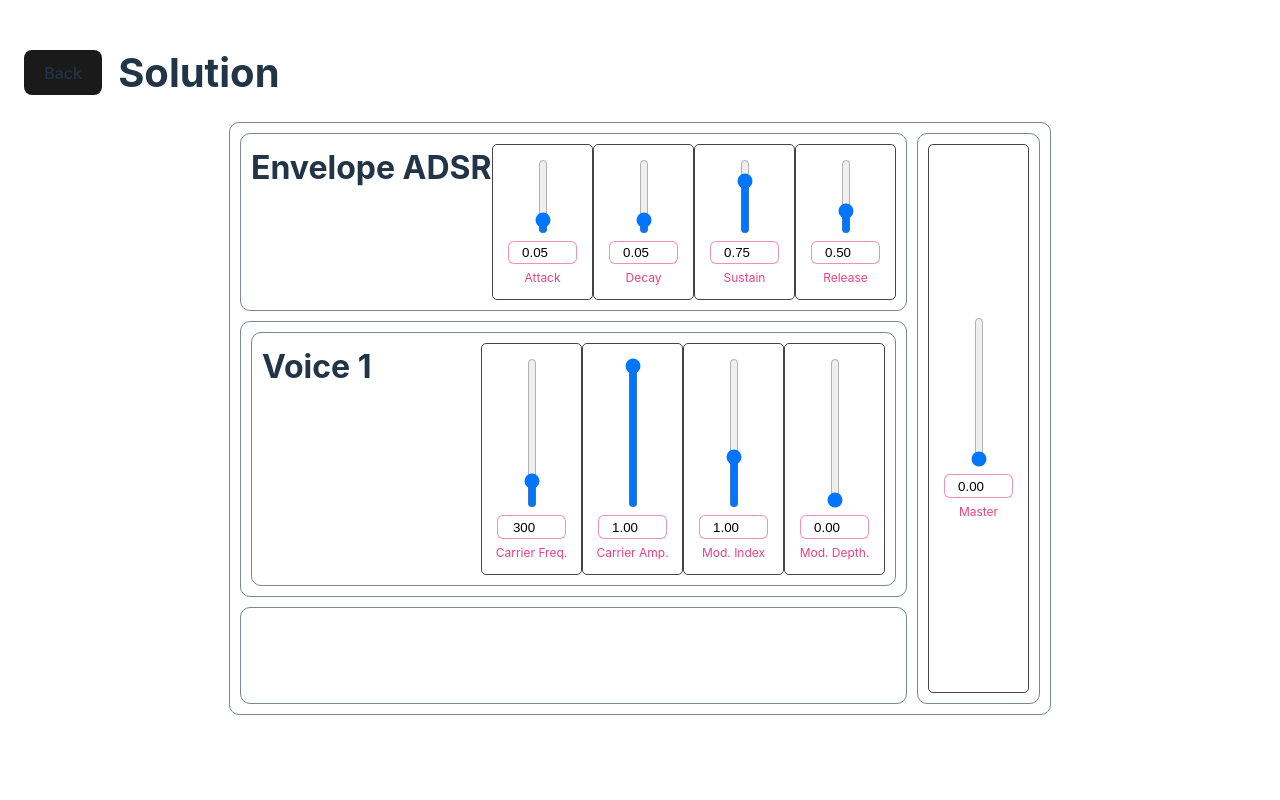
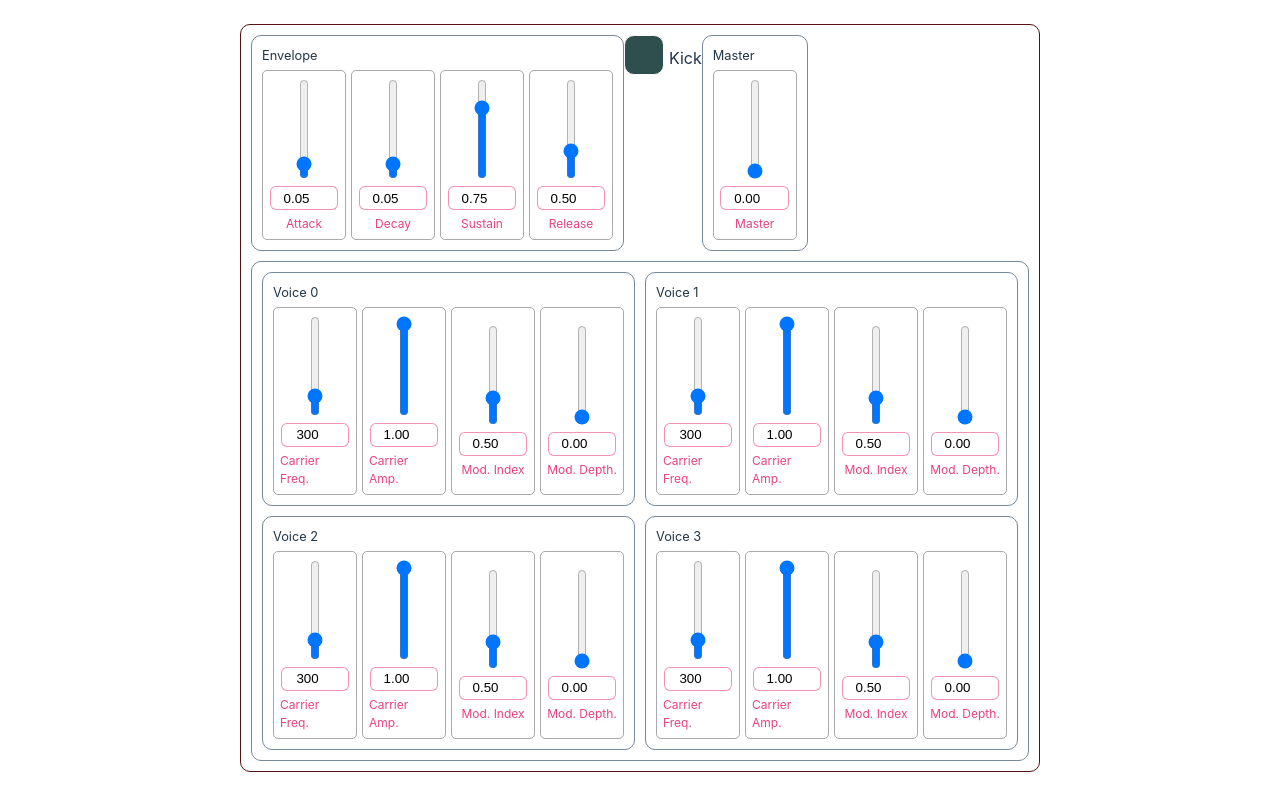
Before and after one commit to laurens-in/WSA-Web-Audio-API, a website built with Vite: page src/solution/index.html in a window 1280 px wide. Built offline with nearby package versions, Linux system fonts and the light colour scheme; no server answers.

Commit message:
progress

```diff
--- a/src/solution/index.html
+++ b/src/solution/index.html
@@ -8,19 +8,17 @@
     <link rel="stylesheet" href="../style.css" />
   </head>
   <body>
-    <div class="header">
+    <!-- <div class="header">
       <a class="go-back" href="/">Back</a>
       <h1 class="header-title">Solution</h1>
-    </div>
-    <div id="synth-frame" class="section">
-      <div id="synth-sections">
-        <div id="synth-env" class="section">
-          <div class="section-name">Envelope ADSR</div>
-        </div>
-        <div id="synth-fm" class="sections"></div>
-        <div id="synth-drum" class="section"></div>
+    </div> -->
+    <div id="synth-frame">
+      <div id="top-section">
+        <div id="synth-env"></div>
+        <div id="synth-drum"></div>
+        <div id="synth-master"></div>
       </div>
-      <div id="synth-master" class="section"></div>
+      <div id="fm-section"></div>
     </div>
     <script type="module" src="./main.js"></script>
   </body>
--- a/src/solution/main.js
+++ b/src/solution/main.js
@@ -1,4 +1,10 @@
-import { createFmVoice, createNamedSlider } from "../util/ui";
+import {
+  createEnvelopeSection,
+  createFmVoiceSection,
+  createMasterSection,
+  createNamedPad,
+  createNamedSlider,
+} from "../util/ui";
 import kick from "../assets/sounds/kick.wav";
 import snare from "../assets/sounds/snare.wav";
 import hhOpen from "../assets/sounds/hh-open.wav";
@@ -12,41 +18,8 @@ masterGain.connect(ctx.destination);
 
 // add slider to ui
 const $master = document.querySelector("#synth-master");
-$master.appendChild(
-  createNamedSlider(
-    "Master",
-    "master-slider",
-    (v) => masterGain.gain.linearRampToValueAtTime(v, ctx.currentTime + 0.02),
-    {
-      min: 0,
-      max: 1,
-      step: 0.01,
-    }
-  )
-);
-
-// start with this
-// const fmSynth = {
-//   envelope: {
-//     attack: 0.1, // time
-//     decay: 0.3, // time
-//     sustain: 0.8, // level
-//     release: 0.2, // time
-//   },
-//   voices: [
-//     {
-//       carrier: {
-//         freq: 400,
-//         amp: 1,
-//       },
-//       modulator: {
-//         index: 1.2,
-//         amp: 100,
-//       },
-//       refs: undefined,
-//     },
-//   ],
-// };
+const masterSection = createMasterSection(masterGain, ctx);
+$master.appendChild(masterSection);
 
 // make a mental model of fmSynth
 const fmSynth = {
@@ -58,10 +31,8 @@ const fmSynth = {
   },
   voices: [
     {
-      carrier: {
-        freq: 300,
-        amp: 1,
-      },
+      freq: 300,
+      amp: 1,
       modulator: {
         index: 0.2,
         depth: 300,
@@ -69,34 +40,28 @@ const fmSynth = {
       refs: undefined,
     },
     {
-      carrier: {
-        freq: 400,
-        amp: 1,
-      },
+      freq: 300,
+      amp: 1,
       modulator: {
-        index: 1.75,
+        index: 0.2,
         depth: 300,
       },
       refs: undefined,
     },
     {
-      carrier: {
-        freq: 600,
-        amp: 1,
-      },
+      freq: 300,
+      amp: 1,
       modulator: {
-        index: 0.5,
-        depth: 250,
+        index: 0.2,
+        depth: 300,
       },
       refs: undefined,
     },
     {
-      carrier: {
-        freq: 200,
-        amp: 1,
-      },
+      freq: 300,
+      amp: 1,
       modulator: {
-        index: 2.6,
+        index: 0.2,
         depth: 300,
       },
       refs: undefined,
@@ -104,170 +69,96 @@ const fmSynth = {
   ],
 };
 
-const $envelope = document.querySelector("#synth-env");
-$envelope.appendChild(
-  createNamedSlider(
-    "Attack",
-    "attack-slider",
-    (v) => {
-      fmSynth.envelope.attack = v;
-    },
-    { min: 0, max: 0.5, step: 0.01, initial: 0.05, height: 75 }
-  )
+const $envelopeContainer = document.querySelector("#synth-env");
+const envelopeSection = createEnvelopeSection(fmSynth.envelope);
+$envelopeContainer.appendChild(envelopeSection);
+
+const $drumContainer = document.querySelector("#synth-drum");
+const padSection = createNamedPad("Kick", "kick", () => console.log("hi"));
+$drumContainer.appendChild(padSection[0]);
+
+const $fmContainer = document.querySelector("#fm-section");
+const voiceSections = fmSynth.voices.map((v, i) =>
+  createFmVoiceSection(v, i, ctx)
 );
-$envelope.appendChild(
-  createNamedSlider(
-    "Decay",
-    "decay-slider",
-    (v) => {
-      fmSynth.envelope.decay = v;
-    },
-    { min: 0, max: 0.5, step: 0.01, initial: 0.05, height: 75 }
-  )
-);
-$envelope.appendChild(
-  createNamedSlider(
-    "Sustain",
-    "sustain-slider",
-    (v) => {
-      fmSynth.envelope.sustain = v;
-    },
-    { min: 0, max: 1, step: 0.01, initial: 0.75, height: 75 }
-  )
-);
+voiceSections.forEach((el) => $fmContainer.appendChild(el));
 
-$envelope.appendChild(
-  createNamedSlider(
-    "Release",
-    "release-slider",
-    (v) => {
-      fmSynth.envelope.release = v;
-    },
-    { min: 0, max: 2, step: 0.01, initial: 0.5, height: 75 }
-  )
-);
-
-const fmContainer = document.querySelector("#synth-fm");
-const voice = createFmVoice(fmSynth.voices[0], 1, ctx);
-fmContainer.appendChild(voice);
-
-const playFmVoice = (voice, envelope, ctx) => {
+const playFmVoice = (voice, env, ctx) => {
   // create nodes
   const carrier = ctx.createOscillator();
+  const amplitude = ctx.createGain();
   const modulator = ctx.createOscillator();
   const modAmp = ctx.createGain();
-  const env = createEnvelope(envelope, ctx);
+  const envelope = createEnvelope(env, ctx);
   // set values
-  carrier.frequency.setValueAtTime(voice.carrier.freq, ctx.currentTime);
+  carrier.frequency.setValueAtTime(voice.freq, ctx.currentTime);
   modulator.frequency.setValueAtTime(
-    voice.modulator.index * voice.carrier.freq,
+    voice.modulator.index * voice.freq,
     ctx.currentTime
   );
+  amplitude.gain.setValueAtTime(voice.amp, ctx.currentTime);
   modAmp.gain.setValueAtTime(voice.modulator.depth, ctx.currentTime);
-  // connect
+  // wire everything up
   modulator.connect(modAmp);
   modAmp.connect(carrier.detune);
-  carrier.connect(env);
-  env.connect(masterGain);
+  carrier.connect(envelope);
+  envelope.connect(amplitude);
+  amplitude.connect(masterGain);
   carrier.start(ctx.currentTime);
   modulator.start(ctx.currentTime);
-  return [carrier, modulator, env];
+  return {
+    freq: carrier,
+    amp: amplitude,
+    modulator: { index: modulator, depth: modAmp },
+    env: envelope,
+    dirty: true,
+  };
 };
 
-const stopFmVoice = (refs, envelope, ctx) => {
-  const release = ctx.currentTime + envelope.release;
+const stopFmVoice = (voice, env, ctx) => {
+  const release = ctx.currentTime + env.release;
+  // we need this to avoid clicks, but we shouldn't
   const buffer = 0.05;
-  refs.env.gain.linearRampToValueAtTime(
-    envelope.sustain,
+  voice.refs.env.gain.linearRampToValueAtTime(
+    env.sustain,
     ctx.currentTime + buffer
   );
-  refs.env.gain.linearRampToValueAtTime(0, release + buffer);
-  refs.oscillators.forEach((v) => v.stop(release + buffer));
+  voice.refs.env.gain.linearRampToValueAtTime(0, release + buffer);
+  voice.refs.freq.stop(release + buffer);
+  voice.refs.modulator.index.stop(release + buffer);
+  return null;
 };
 
-// This can fail (i think) when sustain is release is triggered before decay, then weird shit happens, it works fine with short attacks
-const createEnvelope = (envelope, ctx) => {
-  const env = ctx.createGain();
+// ramps that are triggered while other ramps are still going are appended to the queue, it still sometimes breaks
+const createEnvelope = (env, ctx) => {
+  const envelope = ctx.createGain();
   // attack
-  env.gain.setValueAtTime(0, ctx.currentTime);
-  env.gain.linearRampToValueAtTime(0.95, ctx.currentTime + envelope.attack);
+  envelope.gain.setValueAtTime(0, ctx.currentTime);
+  envelope.gain.linearRampToValueAtTime(0.95, ctx.currentTime + env.attack);
   // decay
-  env.gain.linearRampToValueAtTime(
-    envelope.sustain,
-    ctx.currentTime + envelope.attack + envelope.decay
+  envelope.gain.linearRampToValueAtTime(
+    env.sustain,
+    ctx.currentTime + env.attack + env.decay
   );
-  return env;
+  return envelope;
 };
 
-// start with this!
-// const initializeKeyboard = () => {
-//   document.addEventListener("keypress", (e) => {
-//     if (e.key === "a" && !fmSynth.voices[0].refs) {
-//       fmSynth.voices[0].refs = playFmVoice(fmSynth.voices[0], {}, ctx);
-//     }
-//   });
-
-//   document.addEventListener("keyup", (e) => {
-//     if (e.key === "a" && fmSynth.voices[0].refs) {
-//       fmSynth.voices[0].refs.forEach((v) => v.stop());
-//       fmSynth.voices[0].refs = undefined;
-//     }
-//   });
-// };
-
 const initializeKeyboard = () => {
-  const keys = ["a", "s", "d", "f"];
-  document.addEventListener("keydown", (e) => {
-    keys.forEach((k, i) => {
-      const voice = fmSynth.voices[i];
-
-      if (e.key === k && !fmSynth.voices[i].refs) {
-        const [carrier, modulator, envelope] = playFmVoice(
-          voice,
-          fmSynth.envelope,
-          ctx
-        );
-
-        // this doesn't work because it will instantly stop on keyup we need to debounce
-        // refs[k] = { oscillators: [carrier, modulator], env: envelope })
-
-        // setTimeout(
-        //   () =>
-        //     (refs[k] = { oscillators: [carrier, modulator], env: envelope }),
-        //   50
-        // );
-
-        fmSynth.voices[i].refs = {
-          oscillators: [carrier, modulator],
-          env: envelope,
-          dirty: true,
-        };
+  const keysFM = ["a", "s", "d", "f"];
+  keysFM.forEach((k, i) => {
+    const voice = fmSynth.voices[i];
+    document.addEventListener("keydown", (e) => {
+      if (e.key === k && !voice.refs) {
+        voice.refs = playFmVoice(voice, fmSynth.envelope, ctx);
       }
 
-      if (e.key === k && fmSynth.voices[i].refs.dirty === false) {
-        stopFmVoice(fmSynth.voices[i].refs, fmSynth.envelope, ctx);
-        fmSynth.voices[i].refs = undefined;
+      if (e.key === k && voice.refs.dirty === false) {
+        voice.refs = stopFmVoice(voice, fmSynth.envelope, ctx);
       }
     });
-  });
-
-  // like this it's not possible to change values whlie playing since mouse is blocked
-  // document.addEventListener("keyup", (e) => {
-  //   keys.forEach((k, i) => {
-  //     if (e.key === k && refs[k]) {
-  //       stopFmVoice(refs[k], fmSynth.envelope, ctx);
-  //       refs[k] = undefined;
-  //     }
-  //   });
-  // });
-  document.addEventListener("keyup", (e) => {
-    keys.forEach((k, i) => {
-      if (
-        e.key === k &&
-        fmSynth.voices[i].refs &&
-        fmSynth.voices[i].refs.dirty
-      ) {
-        fmSynth.voices[i].refs.dirty = false;
+    document.addEventListener("keyup", (e) => {
+      if (e.key === k && voice.refs && voice.refs.dirty) {
+        voice.refs.dirty = false;
       }
     });
   });
--- a/src/style.css
+++ b/src/style.css
@@ -72,11 +72,11 @@ h1 {
   gap: 5px;
   justify-content: center;
   align-items: center;
-  width: 75px;
+  width: 70px;
   font-size: 0.75em;
   color: #e94280;
-  border: 1px solid #444444;
-  padding: 1em;
+  border: 1px solid #44444474;
+  padding: 0.5em;
   border-radius: 5px;
 }
 
@@ -163,34 +163,46 @@ button:focus-visible {
 .section {
   border: 1px solid lightslategray;
   display: flex;
+  flex-direction: column;
+  gap: 5px;
   border-radius: 10px;
-  min-width: 75px;
-  min-height: 75px;
+  width: fit-content;
+  height: fit-content;
   padding: 10px;
 }
 
-.sections {
+.section-content {
+  display: flex;
+  gap: 5px;
+}
+
+#fm-section {
   border: 1px solid lightslategray;
-  display: flex;
-  flex-direction: column;
+  display: grid;
+  grid-template-columns: 1fr 1fr;
   border-radius: 10px;
-  min-width: 75px;
-  min-height: 75px;
+  width: fit-content;
+  gap: 10px;
   padding: 10px;
 }
 
 .section-name {
   flex: 1;
-  font-weight: bold;
-  font-size: 2em;
+  font-weight: light;
+  font-size: 0.8em;
 }
 
 #synth-frame {
   display: flex;
+  flex-direction: column;
   gap: 10px;
-  max-width: 800px;
-  width: 90%;
+  max-width: 1000px;
+  padding: 10px;
+  /* width: 90%; */
+  width: fit-content;
   margin: auto;
+  border: 1px solid rgb(84, 18, 18);
+  border-radius: 10px;
 }
 
 #synth-sections {
@@ -198,6 +210,20 @@ button:focus-visible {
   flex-direction: column;
   gap: 10px;
   flex: 1;
+}
+
+#top-section {
+  display: flex;
+}
+
+.pad {
+  border: 1px solid ghostwhite;
+  border-radius: 10px;
+  background-color: darkslategrey;
+}
+
+.pad.pressed {
+  background-color: darkorange;
 }
 
 @media (prefers-color-scheme: light) {
--- a/src/util/ui.js
+++ b/src/util/ui.js
@@ -8,7 +8,7 @@
  *
  * @param {string} name - The display name of the slider
  * @param {string} id - The unique ID of the slider
- * @param {changedCallback} cb - The callback which is called whenever a value changes
+ * @param {changedCallback} callback - The callback which is called whenever a value changes
  * @param {Object} [config] - The config object containing special configurations
  * @param {number} [config.min=0] - min value of the slider
  * @param {number} [config.max=100] - max value of the slider
@@ -18,7 +18,7 @@
  * @returns
  */
 
-export const createNamedSlider = (name, id, cb, config) => {
+export const createNamedSlider = (name, id, callback, config) => {
   const { min, max, step, initial, height } = {
     ...{ min: 0, max: 100, step: 1, initial: 0, height: 150 },
     ...config,
@@ -57,82 +57,186 @@ export const createNamedSlider = (name, id, cb, config) => {
   inputSlider.addEventListener("input", (e) => {
     const value = e.target.valueAsNumber;
     inputNumber.value = step < 1 ? value.toFixed(2) : value;
-    cb(value);
+    callback(value);
   });
 
   inputNumber.addEventListener("change", (e) => {
     const value = e.target.valueAsNumber;
     inputSlider.value = step < 1 ? value.toFixed(2) : value;
-    cb(value);
+    callback(value);
   });
 
-  cb(initial);
+  callback(initial);
 
   return template.content.firstElementChild;
 };
 
-// {
-//   carrier: {
-//     freq: 400,
-//     amp: 1,
-//   },
-//   modulator: {
-//     index: 1.75,
-//     amp: 300,
-//   },
-// },
+export const createNamedPad = (name, id, callback, size = 40) => {
+  const template = document.createElement("template");
+  template.innerHTML = `<div class="named-pad">
+      <button id="${id}-button" style="width: ${size}px; height: ${size}px;" class="pad"></button>
+      <label for="${id}">${name}</label>
+    </div>`;
 
-export const createFmVoice = (voice, id, ctx) => {
+  const padButton = template.content.firstElementChild.querySelector(
+    `#${id}-button`
+  );
+
+  const togglePad = () => {
+    if (!padButton.classList.contains("pressed")) {
+      padButton.classList.toggle("pressed");
+      setTimeout(() => {
+        padButton.classList.toggle("pressed");
+      }, 100);
+    }
+  };
+
+  padButton.addEventListener("click", () => {
+    callback();
+    togglePad();
+  });
+
+  return [template.content.firstElementChild, togglePad];
+};
+
+export const createSection = (name) => {
   const template = document.createElement("template");
-  template.innerHTML = `<div class="section">`;
+  template.innerHTML = `<div class="section"><div class="section-name">${name}</div><div class="section-content"></div></div>`;
+  return [
+    template.content.firstElementChild,
+    template.content.firstElementChild.lastElementChild,
+  ];
+};
 
-  const text = document.createElement("template");
-  text.innerHTML = `<div class="section-name">Voice ${id}</div>`;
+export const createFmVoiceSection = (voice, id, ctx) => {
+  const height = 100;
+  const [sectionParent, sectionContent] = createSection(`Voice ${id}`);
 
-  const carrierFreq = createNamedSlider(
+  const freq = createNamedSlider(
     "Carrier Freq.",
     `carrier-freq-${id}`,
     (v) => {
-      voice.carrier.freq = v;
+      voice.freq = v;
       if (voice.refs)
-        voice.refs.oscillators[0].frequency.setValueAtTime(v, ctx.currentTime);
+        voice.refs.freq.frequency.setValueAtTime(v, ctx.currentTime);
     },
-    { min: 100, max: 1500, initial: 300 }
+    { min: 100, max: 1500, initial: 300, height }
   );
-  const carrierAmp = createNamedSlider(
+  const amp = createNamedSlider(
     "Carrier Amp.",
     `carrier-amp-${id}`,
     (v) => {
-      voice.carrier.amp = v;
+      voice.amp = v;
+      if (voice.refs) voice.refs.amp.gain.setValueAtTime(v, ctx.currentTime);
     },
-    { min: 0, max: 1, initial: 1, step: 0.01 }
+    { min: 0, max: 1, initial: 1, step: 0.01, height }
   );
-  const modulatorIndex = createNamedSlider(
+  const modIndex = createNamedSlider(
     "Mod. Index",
     `mod-index-${id}`,
     (v) => {
       voice.modulator.index = v;
       if (voice.refs)
-        voice.refs.oscillators[1].frequency.setValueAtTime(
-          v * voice.carrier.freq,
+        voice.refs.modulator.index.frequency.setValueAtTime(
+          v * voice.freq,
           ctx.currentTime
         );
     },
-    { min: 0.05, max: 3, initial: 1, step: 0.01 }
+    { min: 0.05, max: 2, initial: 0.5, step: 0.01, height }
   );
-  const modulatorAmp = createNamedSlider(
+  const modDepth = createNamedSlider(
     "Mod. Depth.",
     `mod-amp-${id}`,
-    (v) => (voice.modulator.depth = v * 500),
-    { min: 0, max: 1, step: 0.01 }
+    (v) => {
+      const depthMultiplied = v * 500;
+      voice.modulator.depth = depthMultiplied;
+      if (voice.refs)
+        voice.refs.modulator.depth.gain.setValueAtTime(
+          depthMultiplied,
+          ctx.currentTime
+        );
+    },
+    { min: 0, max: 1, step: 0.01, height }
   );
 
-  [
-    text.content.firstElementChild,
-    carrierFreq,
-    carrierAmp,
-    modulatorIndex,
-    modulatorAmp,
-  ].forEach((el) => template.content.firstElementChild.appendChild(el));
-  return template.content.firstElementChild;
+  [freq, amp, modIndex, modDepth].forEach((el) =>
+    sectionContent.appendChild(el)
+  );
+  return sectionParent;
 };
+
+export const createEnvelopeSection = (envelope) => {
+  const height = 100;
+  const [sectionParent, sectionContent] = createSection("Envelope");
+
+  const attack = createNamedSlider(
+    "Attack",
+    "attack-slider",
+    (v) => {
+      envelope.attack = v;
+    },
+    { min: 0.01, max: 0.5, step: 0.01, initial: 0.05, height }
+  );
+
+  const decay = createNamedSlider(
+    "Decay",
+    "decay-slider",
+    (v) => {
+      envelope.decay = v;
+    },
+    { min: 0.01, max: 0.5, step: 0.01, initial: 0.05, height }
+  );
+
+  const sustain = createNamedSlider(
+    "Sustain",
+    "sustain-slider",
+    (v) => {
+      envelope.sustain = v;
+    },
+    { min: 0, max: 1, step: 0.01, initial: 0.75, height }
+  );
+
+  const release = createNamedSlider(
+    "Release",
+    "release-slider",
+    (v) => {
+      envelope.release = v;
+    },
+    { min: 0.01, max: 2, step: 0.01, initial: 0.5, height }
+  );
+
+  [attack, decay, sustain, release].forEach((el) => {
+    sectionContent.appendChild(el);
+  });
+
+  return sectionParent;
+};
+
+export const createMasterSection = (masterGain, ctx) => {
+  const height = 100;
+  const [sectionParent, sectionContent] = createSection("Master");
+
+  const master = createNamedSlider(
+    "Master",
+    "master-slider",
+    (v) => masterGain.gain.linearRampToValueAtTime(v, ctx.currentTime + 0.02),
+    {
+      min: 0,
+      max: 1,
+      step: 0.01,
+      height,
+    }
+  );
+
+  sectionContent.appendChild(master);
+
+  return sectionParent;
+};
+
+export const createPadSection = (callbacks) => {
+  const [sectionParent, sectionContent] = createSection("Envelope");
+
+  callbacks.forEach((cb, i) => {
+    createNamedPad();
+  });
+};
```
